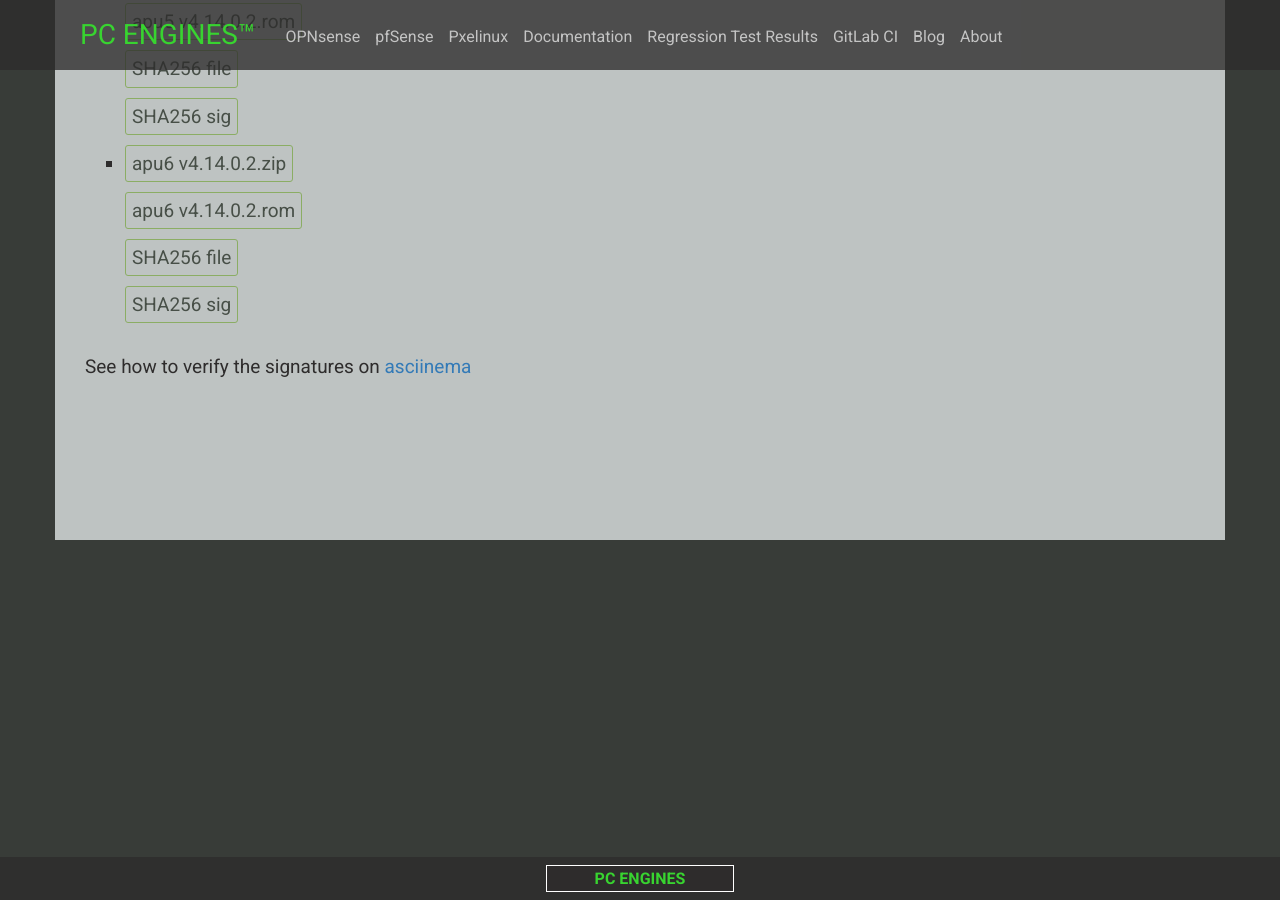
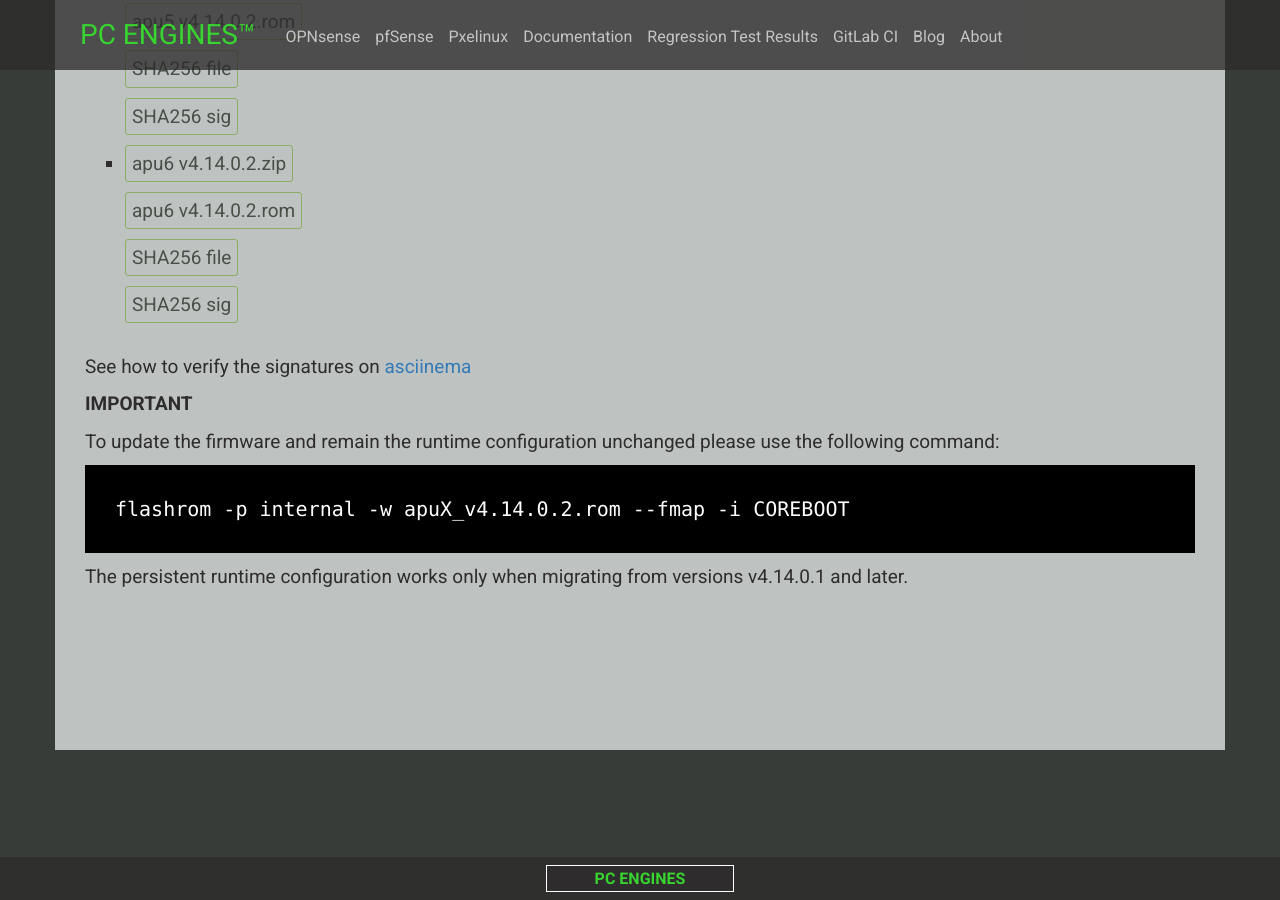
Before and after one commit to pcengines/pcengines.github.io, a Jekyll site: the page built from _posts/2021-06-30-PC-Engines-Firmware-v4-14-0-2.md, in a window 1280 px wide and 900 px high, scrolled down 4532 px. Built offline with Jekyll 4.4.1, drawn with Linux system fonts in a browser that asks for light colours; nearby versions of some CDN libraries; some web fonts are replaced.

Commit message:
_posts/2021-06-30-PC-Engines-Firmware-v4-14-0-2.md: add notice abotu persistent runtime configuration
Signed-off-by: Michał Żygowski <michal.zygowski@3mdeb.com>

````diff
--- a/_posts/2021-06-30-PC-Engines-Firmware-v4-14-0-2.md
+++ b/_posts/2021-06-30-PC-Engines-Firmware-v4-14-0-2.md
@@ -129,3 +129,15 @@ doesn't show these problems. Issue is still under investigation.
   [SHA256 sig](https://3mdeb.com/open-source-firmware/pcengines/apu6/apu6_v4.14.0.2.SHA256.sig)
 
 See how to verify the signatures on [asciinema](https://asciinema.org/a/417462)
+
+**IMPORTANT**
+
+To update the firmware and remain the runtime configuration unchanged please
+use the following command:
+
+```
+flashrom -p internal -w apuX_v4.14.0.2.rom --fmap -i COREBOOT
+```
+
+The persistent runtime configuration works only when migrating from versions
+v4.14.0.1 and later.
````
